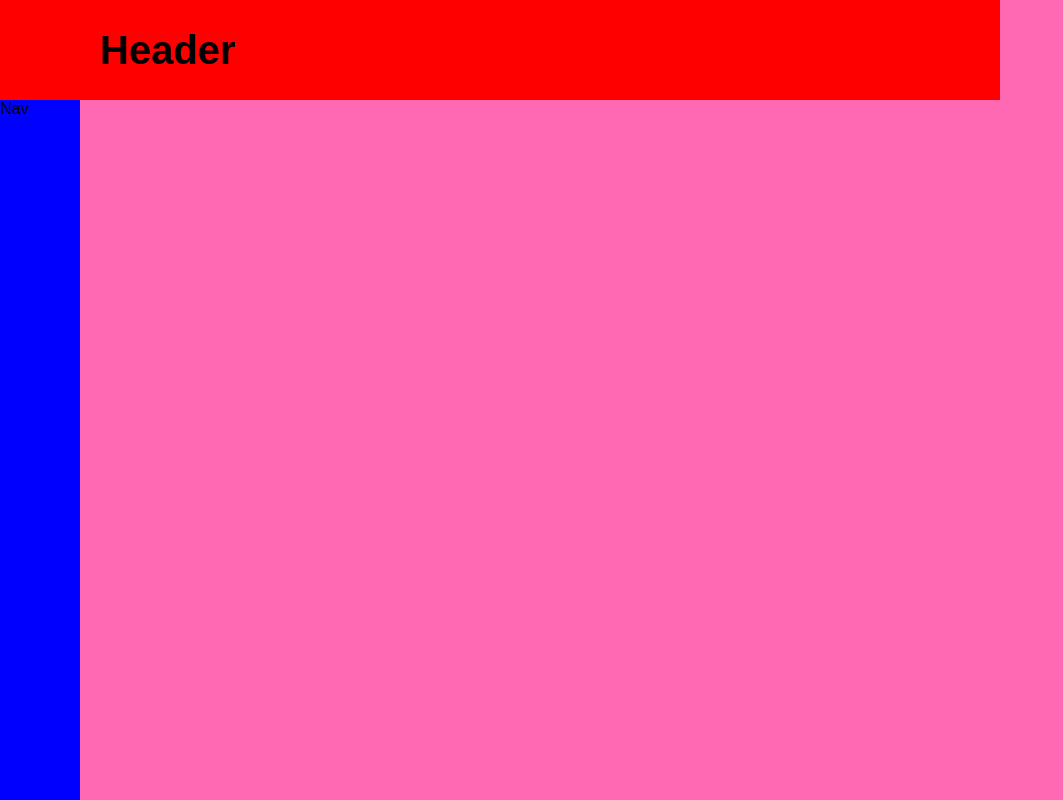
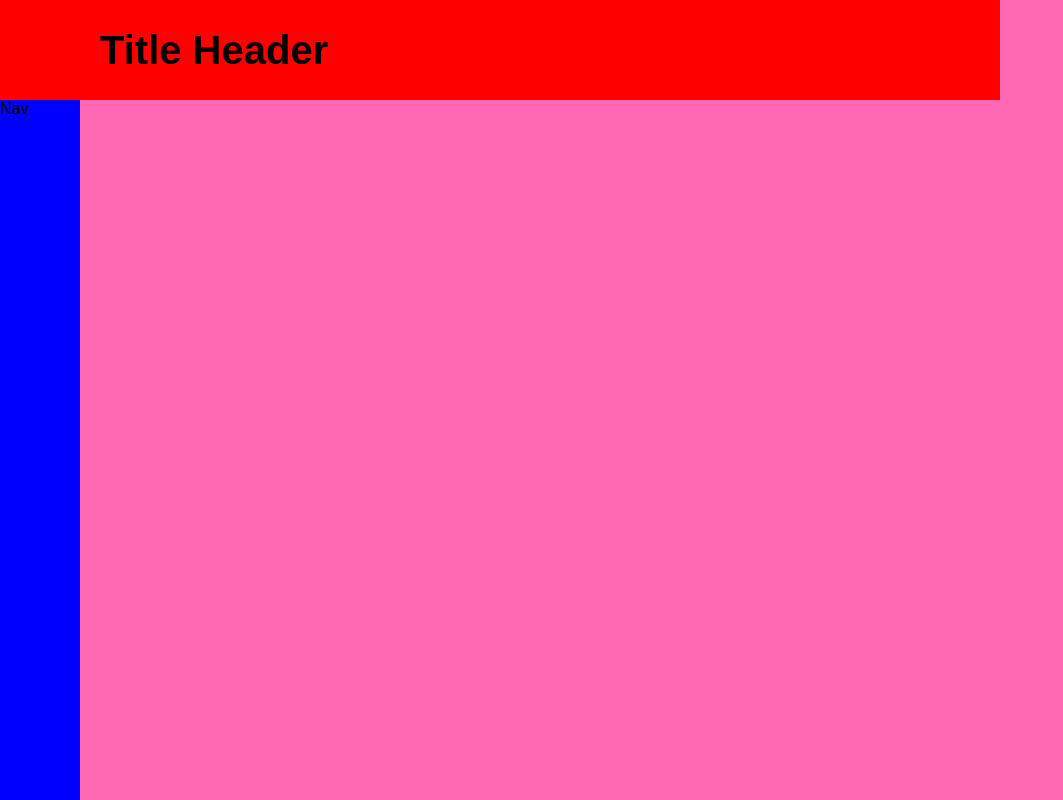
Before and after one commit to craigmelville/cgmuk, a plain HTML site: page index.htm in a window 1280 px wide. Shown: the top 800 px of the page, without its empty margins (0-1063 px from the left). Drawn offline with Linux system fonts and the light colour scheme.

Commit message:
cgm-03012022-03

```diff
--- a/index.htm
+++ b/index.htm
@@ -11,7 +11,7 @@
 <body>
 
     <header>
-        <b>Header</b>
+        <b>Title Header</b>
     </header>
 
     <nav>
--- a/style.css
+++ b/style.css
@@ -11,6 +11,7 @@
 body {
     background-color: hotpink;
     margin: 0 0 0 0;
+    vertical-align: middle;
 }
 
 header {
```
